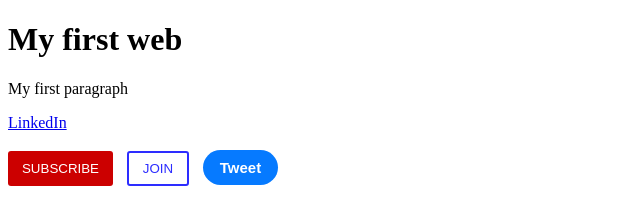
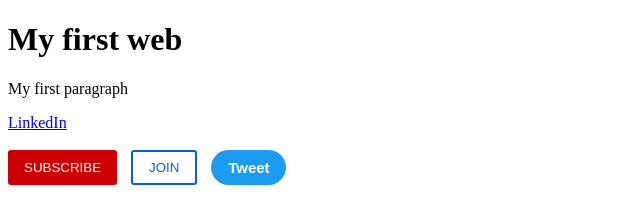
Before and after one commit to saltylubik/blog, a plain HTML site: page web/index.html in a window 1280 px wide. Shown: the whole page, without its empty margins (0-640 px from the left). Drawn offline with Linux system fonts and the light colour scheme.

Commit message:
modified:   web/styles.css

```diff
--- a/web/styles.css
+++ b/web/styles.css
@@ -6,41 +6,52 @@ button {
     background-color: rgb(204, 0, 0);
     color: white;
     border: none;
-    height: 35px;
-    width: 105px;
     border-radius: 3px;
     margin-right: 10px;
+    transition: opacity 150ms;
+    padding-top: 10px;
+    padding-bottom: 10px;
+    padding-left: 16px;
+    padding-right: 16px;
+    vertical-align: top;
 }
 
 .sub:hover {
     opacity: 0.7;
-    transition: 10ms;
+
 }
 
 .sub:active {
     opacity: 0.4;
-    transition: 10ms;
 }
 
 .join {
     background-color: rgb(255, 255, 255);
-    color: rgb(45, 45, 255);
-    border-color: rgb(45, 45, 255);
+    color: rgb(6, 95, 212);
+    border-color: rgb(6, 95, 212);
     border-style: solid;
     border-width: 2px;
-    height: 35px;
-    width: 62px;
     border-radius: 3px;
     margin-right: 10px;
+    padding-top: 8px;
+    padding-bottom: 8px;
+    padding-left: 16px;
+    padding-right: 16px;
+    transition: background-color 150ms, color 150ms;
 }
 
 .join:hover {
-    opacity: 0.7;
-    transition: 10ms;
+    color: white;
+    background-color: rgb(6, 95, 212);
+
+}
+
+.join:active {
+    opacity: 0.4;
 }
 
 .tweet {
-    background-color: rgb(6, 122, 255);
+    background-color: rgb(29, 155, 240);
     color: white;
     border: none;
     height: 35px;
@@ -48,4 +59,10 @@ button {
     border-radius: 17.5px;
     font-weight: bold;
     font-size: 15px;
+    transition: box-shadow 150ms;
+    vertical-align: top;
 }
+
+.tweet:hover {
+    box-shadow: 5px 5px 10px rgba(0, 0, 0, 0.15);
+}
```
